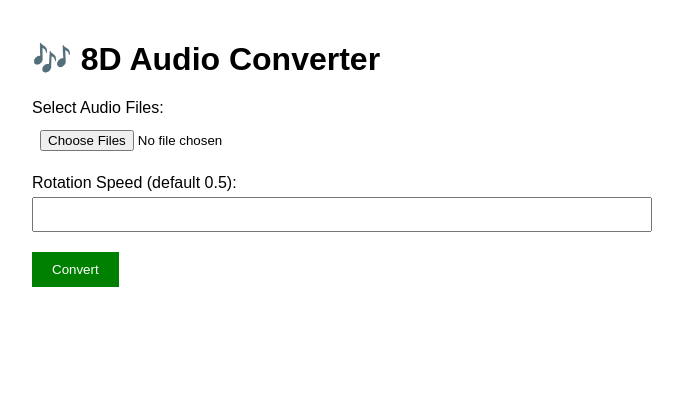
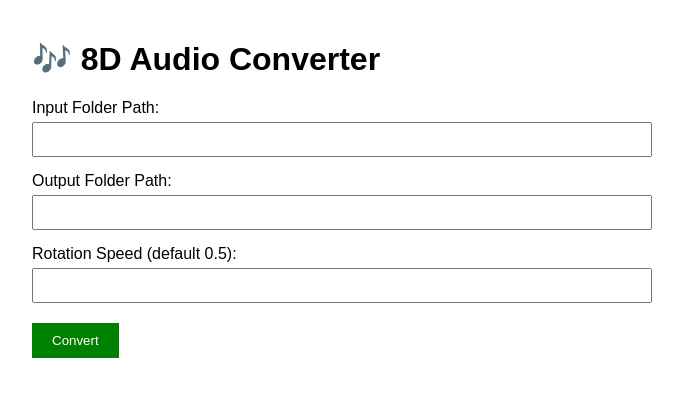
Before and after one commit to Gateway-ne/8D, a Flask app: page / in a window 1280 px wide. Shown: the top 397 px of the page, without its empty margins (308-991 px from the left). Run offline with Flask 3, Linux system fonts and the light colour scheme.

Commit message:
Update index.html

```diff
--- a/templates/index.html
+++ b/templates/index.html
@@ -16,9 +16,12 @@
 <body>
     <div class="container">
         <h1>🎶 8D Audio Converter</h1>
-        <form method="POST" enctype="multipart/form-data">
-            <label>Select Audio Files:</label>
-            <input type="file" name="files" multiple required>
+        <form method="POST">
+            <label>Input Folder Path:</label>
+            <input type="text" name="input_folder" required>
+
+            <label>Output Folder Path:</label>
+            <input type="text" name="output_folder" required>
 
             <label>Rotation Speed (default 0.5):</label>
             <input type="number" step="0.1" name="rotation_speed">
```
